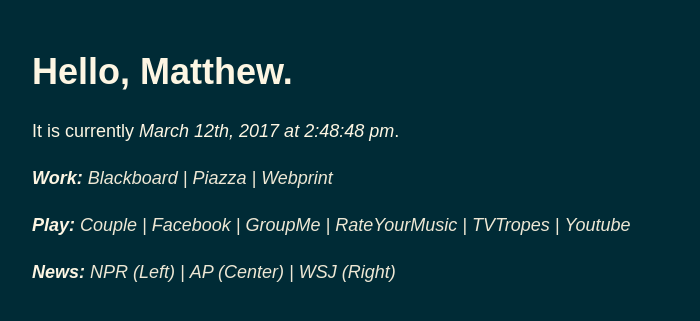
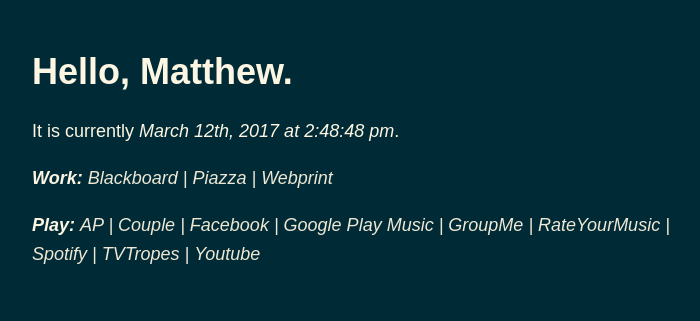
Before and after one commit to matthewjenkins97/matthewjenkins97.github.io, a Jekyll site: the page startpage/index.html, which Jekyll copies as it is, in a window 1280 px wide. Shown: the top 321 px of the page, without its empty margins (283-983 px from the left). Built offline with Jekyll 4.4.1, drawn with Linux system fonts in a browser that asks for light colours.

Commit message:
arranged start page

```diff
--- a/startpage/index.html
+++ b/startpage/index.html
@@ -66,16 +66,15 @@
     <i> <a href="http://webprint.hamilton.edu/"> Webprint </a></i>
     <p></p>
     <b><i>Play:</i></b>
+        <i> <a href="http://hosted.ap.org/">AP |</a></i>
     <i> <a href="https://app.couple.me/login/">Couple |</a></i>
     <i> <a href="http://facebook.com/"> Facebook |</a></i>
+    <i> <a href="https://play.google.com/music/"> Google Play Music |</a></i>
     <i> <a href="https://web.groupme.com/chats/"> GroupMe |</a></i>
     <i> <a href="https://rateyourmusic.com/"> RateYourMusic |</a></i>
+    <i> <a href="https://open.spotify.com/"> Spotify |</a></i>
     <i> <a href="http://tvtropes.org/"> TVTropes |</a></i>
     <i> <a href="https://www.youtube.com/feed/subscriptions/"> Youtube</a></i>
     <p></p>
-    <b><i>News:</i></b>
-    <i> <a href="http://www.npr.org/">NPR (Left) |</a></i>
-    <i> <a href="http://hosted.ap.org/">AP (Center) |</a></i>
-    <i> <a href="https://www.wsj.com/">WSJ (Right)</a></i>
   </body>
 </html>
```
